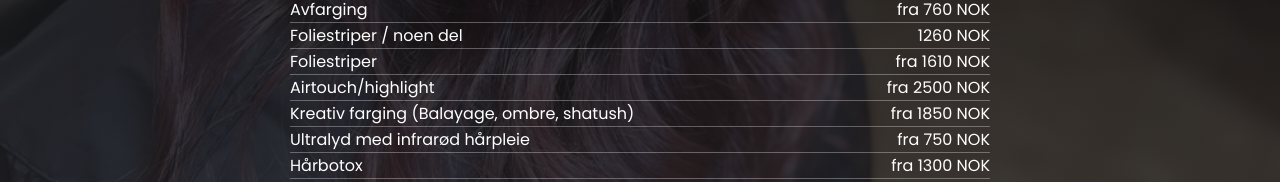
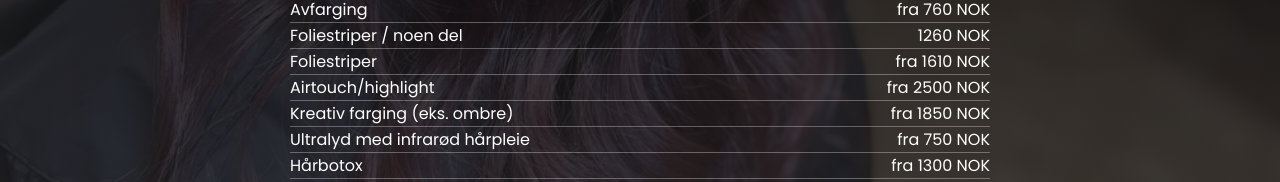
Before and after one commit to sergeiThe/zhanna-dart-site, a Next.js app: page /tjenester in a window 1280 px wide. Shown: the part 593-775 px from the top of the page. Built offline with nearby package versions, Linux system fonts and the light colour scheme.

Commit message:
service list adjust

```diff
--- a/data/services.js
+++ b/data/services.js
@@ -18,7 +18,7 @@ const services = [
     new Service("Foliestriper / noen del", 1260, false),
     new Service("Foliestriper", 1610, true),
     new Service("Airtouch/highlight", 2500, true),
-    new Service("Kreativ farging (Balayage, ombre, shatush)", 1850, true),
+    new Service("Kreativ farging (eks. ombre)", 1850, true),
     new Service("Ultralyd med infrarød hårpleie", 750, true),
     new Service("Hårbotox", 1300, true),
     new Service("Hårbotox med klipp", 1830, true),
@@ -26,7 +26,7 @@ const services = [
     new Service("Hårbotox med klipp", 1830, true),
     new Service("Oppsetting", 600, true),
     new Service("Brudeoppsett", 2500, false),
-    new Service("Brudeoppsett (ink prøvetime og makeup)", 4100, false),
+    new Service("Brudeoppsett (prøvetime + makeup)", 4100, false),
     new Service("Permanent ink. klipp/form", 1570, true),
     new Service("Bryn korreksjon (napping)", 250, false),
     new Service("Farging av vipper", 210, false),
--- a/pages/arbeid.js
+++ b/pages/arbeid.js
@@ -38,7 +38,7 @@ const Work = () => {
                         variants={btnVariants}
                         initial="initialState"
                         animate="animateState">
-                        <Link href="/om-meg" className="btn btn-secondary">Kontakt</Link>
+                        <Link href="/kontakt" className="btn btn-secondary">Kontakt</Link>
                         <Link href="https://zhannadart.onlinebooq.net/" className="btn btn-primary">Bestill</Link>
                     </m.div>
 
```
